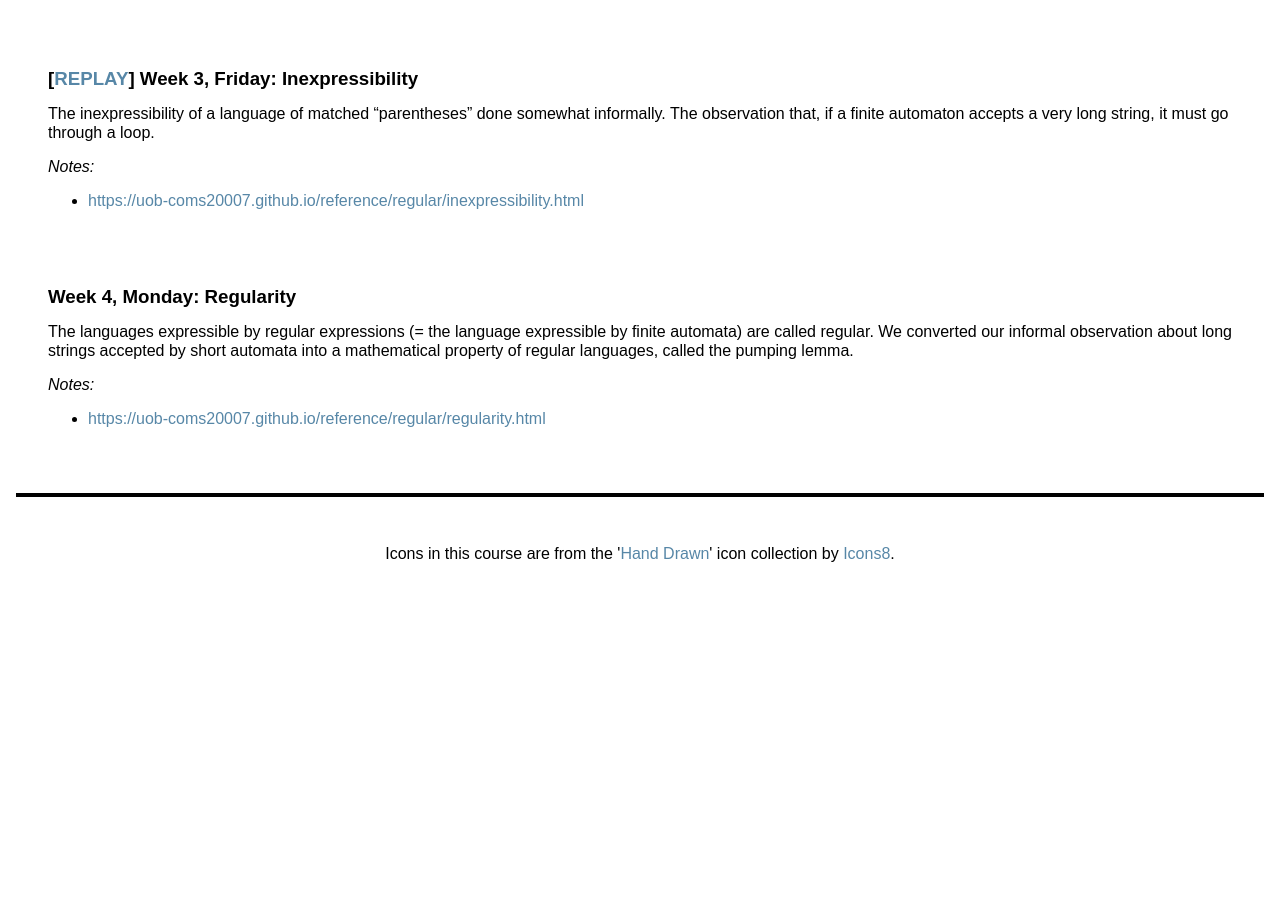
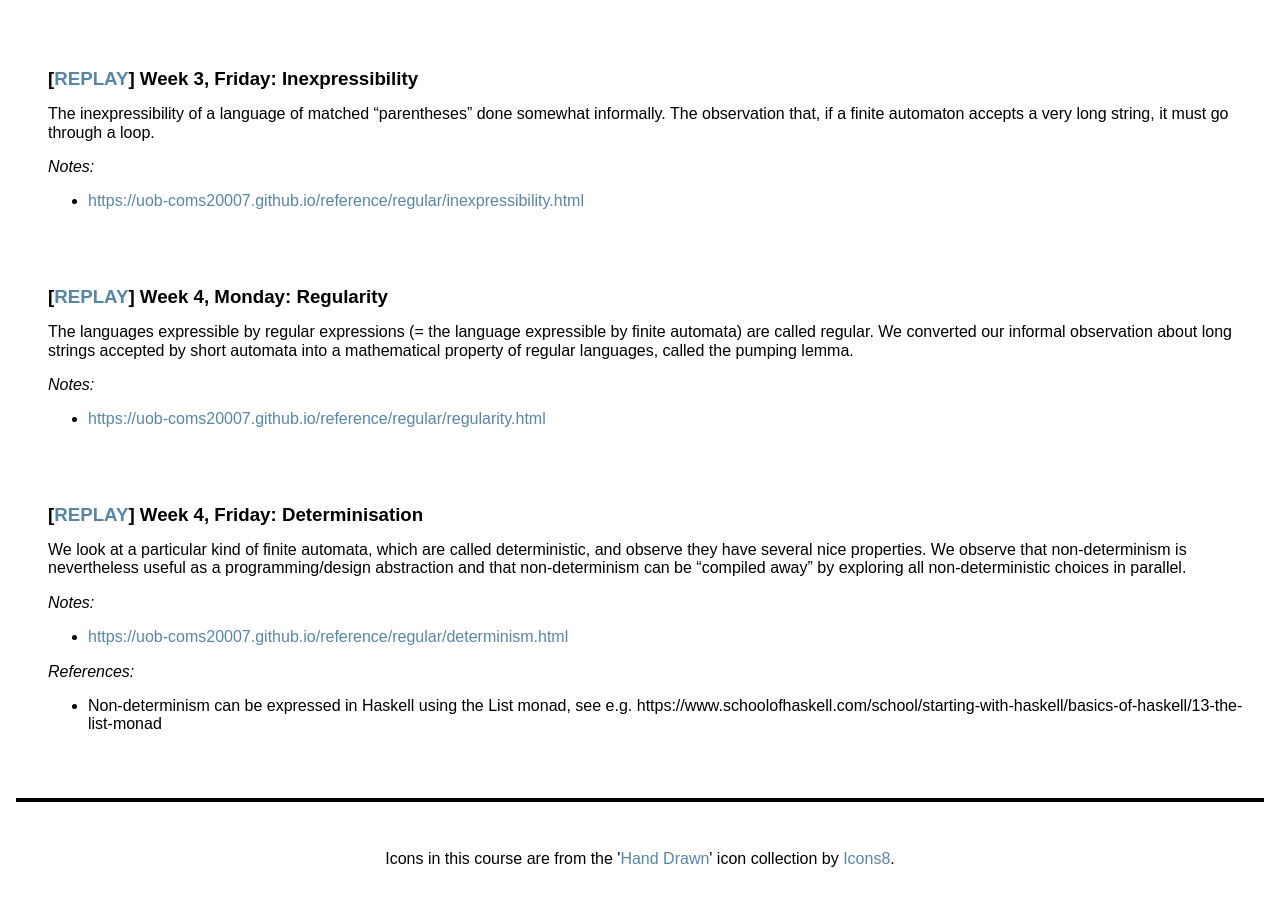
Before and after one commit to uob-coms20007/webpages, a Jekyll site: the page built from schedule.md, in a window 1280 px wide and 900 px high, scrolled down 2074 px. Built offline with Jekyll 4.4.1, drawn with Linux system fonts in a browser that asks for light colours; nearby versions of some CDN libraries; before the commit the page ends 2669 px from its top, so only the background shows below that.

Commit message:
lecture 8

```diff
--- a/_data/lectures.yml
+++ b/_data/lectures.yml
@@ -45,7 +45,15 @@
 
 - title: Regularity
   description: The languages expressible by regular expressions (= the language expressible by finite automata) are called regular.  We converted our informal observation about long strings accepted by short automata into a mathematical property of regular languages, called the pumping lemma.
-  relay: https://mediasite.bris.ac.uk/Mediasite/Play/1257f4c7106140e8a36c4866596d60581d
+  replay: https://mediasite.bris.ac.uk/Mediasite/Play/1257f4c7106140e8a36c4866596d60581d
   notes:
    - https://uob-coms20007.github.io/reference/regular/regularity.html
   refs:
+
+- title: Determinisation
+  description: We look at a particular kind of finite automata, which are called deterministic, and observe they have several nice properties.  We observe that non-determinism is nevertheless useful as a programming/design abstraction and that non-determinism can be "compiled away" by exploring all non-deterministic choices in parallel.
+  replay: https://mediasite.bris.ac.uk/Mediasite/Play/481ab961915c4e92951f3fcc21cd34f11d
+  notes:
+    - https://uob-coms20007.github.io/reference/regular/determinism.html
+  refs:
+    - "Non-determinism can be expressed in Haskell using the List monad, see e.g. https://www.schoolofhaskell.com/school/starting-with-haskell/basics-of-haskell/13-the-list-monad"
```
